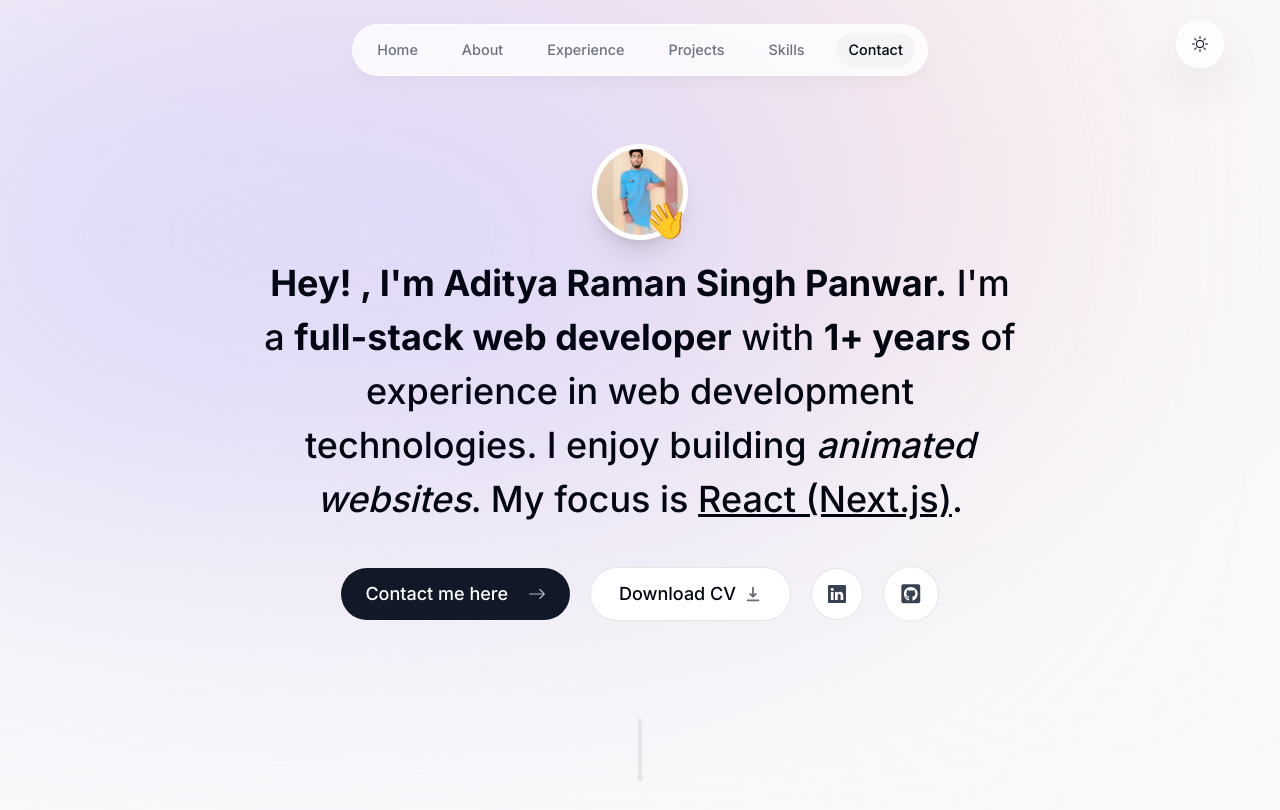
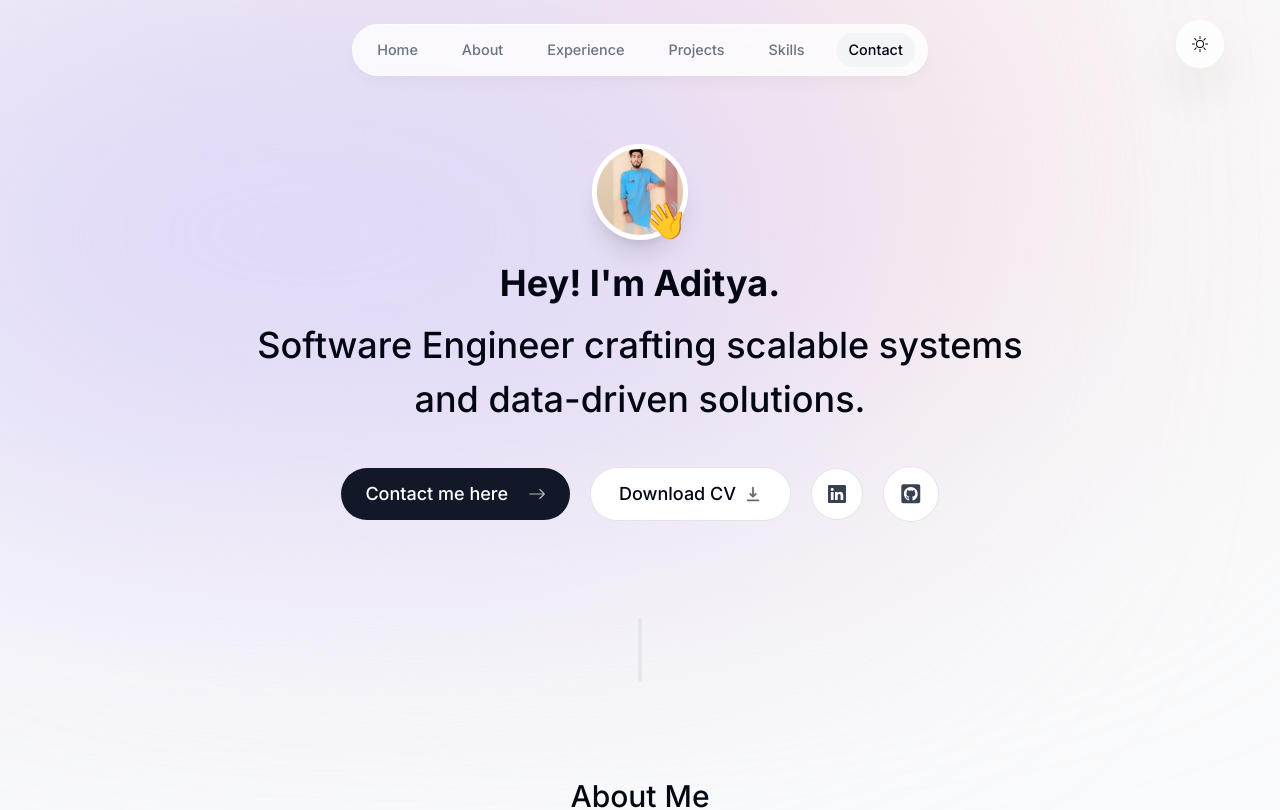
Before and after one commit to AdityaRamanSingh/adityapanwar, a Next.js app: page / in a window 1280 px wide. Shown: the top 810 px of the page. Built offline with nearby package versions, Linux system fonts and the light colour scheme; no server answers.

Commit message:
Revise intro text and clean up unused imports
Updated introduction text and removed LeetCode link.

```diff
--- a/components/intro.tsx
+++ b/components/intro.tsx
@@ -5,7 +5,6 @@ import React from "react";
 import { motion } from "framer-motion";
 import Link from "next/link";
 import { BsArrowRight, BsLinkedin } from "react-icons/bs";
-import { SiLeetcode } from "react-icons/si";
 import { HiDownload } from "react-icons/hi";
 import { FaGithubSquare } from "react-icons/fa";
 import { useSectionInView } from "@/lib/hooks";
@@ -63,11 +62,10 @@ export default function Home() {
         initial={{ opacity: 0, y: 100 }}
         animate={{ opacity: 1, y: 0 }}
       >
-        <span className="font-bold">Hey! , I&apos;m Aditya Raman Singh Panwar.</span> I'm a{" "}
-        <span className="font-bold">full-stack web developer</span> with{" "}
-        <span className="font-bold">1+ years</span> of experience in web development technologies. I enjoy
-        building <span className="italic">animated websites</span>. My focus is{" "}
-        <span className="underline bold">React (Next.js)</span>.
+        <span className="font-bold">Hey! I'm Aditya.</span>{" "}
+        <span className="block mt-2">
+          Software Engineer crafting scalable systems and data-driven solutions.
+        </span>
       </motion.h1>
 
       <motion.div
@@ -80,7 +78,7 @@ export default function Home() {
       >
         <Link
           href="#contact"
-          className="group bg-gray-900 text-white px-6  py-3 flex items-center gap-5  rounded-full outline-none focus:scale-110 hover:scale-110 hover:bg-gray-950 active:scale-105 transition"
+          className="group bg-gray-900 text-white px-6 py-3 flex items-center gap-5 rounded-full outline-none focus:scale-110 hover:scale-110 hover:bg-gray-950 active:scale-105 transition"
           onClick={() => {
             setActiveSection("Contact");
             setTimeOfLastClick(Date.now());
@@ -89,15 +87,14 @@ export default function Home() {
           Contact me here{" "}
           <BsArrowRight className="opacity-70 group-hover:translate-x-1 transition" />
         </Link>
-                        {/* GOOGLE DRIVE LINK */}
+
         <a
           className="group bg-white px-7 ml-3 py-3 flex items-center gap-2 rounded-full outline-none focus:scale-110 hover:scale-110 active:scale-105 transition cursor-pointer borderBlack dark:bg-white/10"
           href="https://drive.google.com/file/d/1WJbV8BHM9rBdZ2cd9cgpvzZZfgtdbheM/view?usp=sharing"
           download
         >
           Download CV{" "}
-          <HiDownload
-          className="opacity-60 group-hover:translate-y-1 transition" />
+          <HiDownload className="opacity-60 group-hover:translate-y-1 transition" />
         </a>
 
         <a
@@ -106,15 +103,7 @@ export default function Home() {
           target="_blank"
         >
           <BsLinkedin />
-
         </a>
-        {/* <a
-          className="bg-white p-4 text-gray-700 ml-3 hover:text-gray-950 flex items-center gap-2 rounded-full focus:scale-[1.15] hover:scale-[1.15] active:scale-105 transition cursor-pointer borderBlack dark:bg-white/10 dark:text-white/60"
-          href="https://leetcode.com/panwaradityaramansingh/"
-          target="_blank"
-        >
-<SiLeetcode/>
-        </a> */}
 
         <a
           className="bg-white p-4 text-gray-700 ml-3 flex items-center gap-2 text-[1.35rem] rounded-full focus:scale-[1.15] hover:scale-[1.15] hover:text-gray-950 active:scale-105 transition cursor-pointer borderBlack dark:bg-white/10 dark:text-white/60"
```
